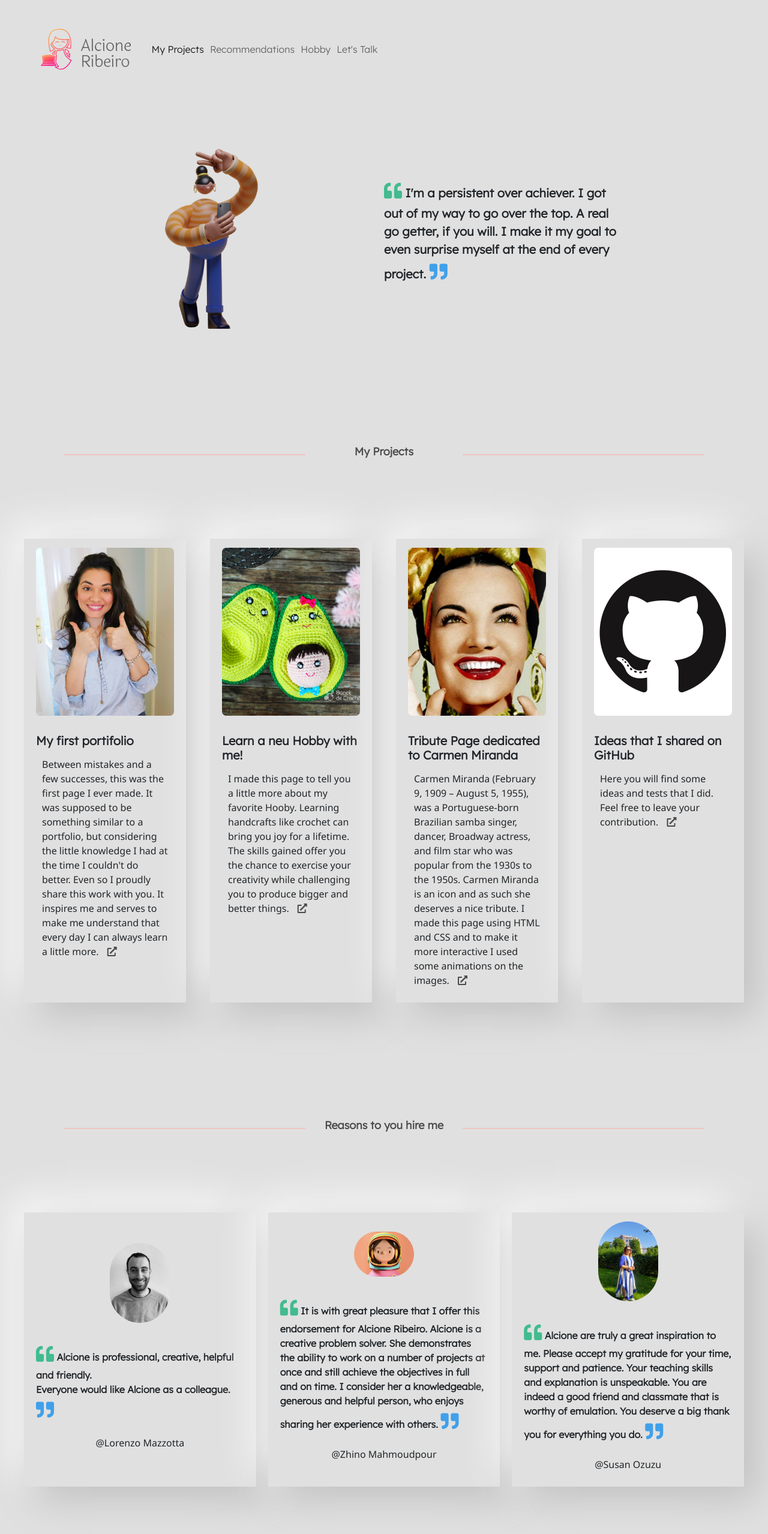
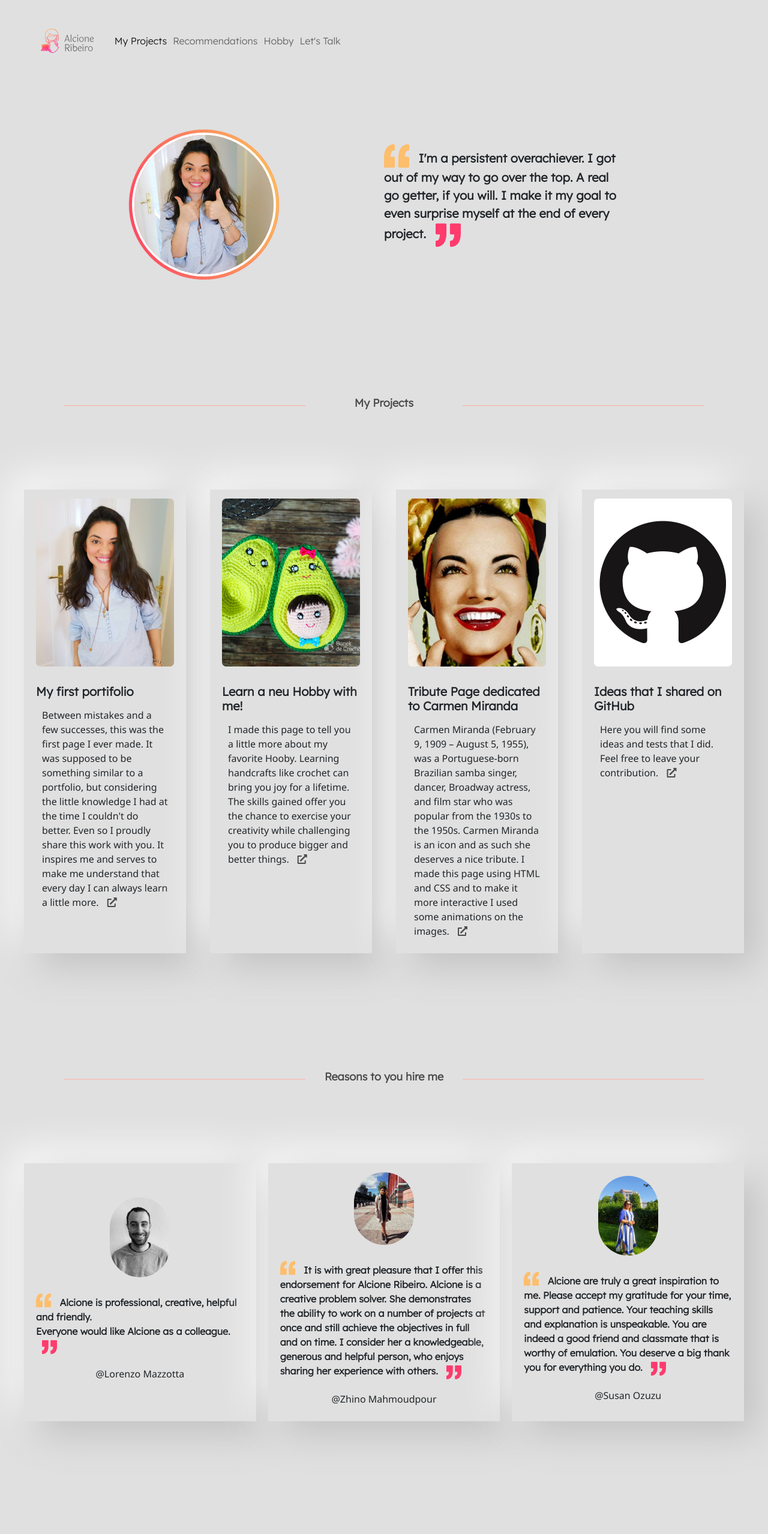
Before and after one commit to Acyony/page-portifolio-2021, a plain HTML site: page index.html in a window 1280 px wide. Shown: the top 2557 px of the page at 60% size. Drawn offline with nearby package versions, Linux system fonts and the light colour scheme.

Commit message:
Commmit Final

```diff
--- a/index.html
+++ b/index.html
@@ -22,7 +22,7 @@
 <body>
     <section class="container-page">
         <header>
-            <nav class="navbar navbar-expand-lg navbar-light bg-light">
+            <nav class="navbar navbar-expand-lg navbar-light">
                 <div class="container-fluid">
                     <a class="navbar-brand" href="#">
                         <img src="./assests/Alcione - Logo 1.svg" alt="Logo Blog Alcione">
@@ -60,13 +60,17 @@
             <div class="about-me-wrap">
 
                 <div class="about-me-image">
-                    <img src="./assests/about-img.png" alt="Photo Alcione">
+                    <div class="about-me-wrapper">
+                        <div class="about-me-gradient"></div>
+                        <img class="about-me-img" src="./assests/eu.jpeg" alt="Alcione Ribeiro">
+                    </div>
                 </div>
 
                 <div class="about-me">
-                    <p>
-                        I'm a persistent over achiever. I got out of my way to go over the top. A real go getter,
+                    <p><img class="quote quote-left" src="./assests/quotation-mark.svg" alt='"'>
+                        I'm a persistent overachiever. I got out of my way to go over the top. A real go getter,
                         if you will. I make it my goal to even surprise myself at the end of every project.
+                        <img class="quote quote-right" src="./assests/quotation-right-mark.svg" alt='"'>
                     </p>
                 </div>
 
@@ -84,8 +88,8 @@
                 <div class="project">
                     <div class="project--1">
 
-                        <a href="https://alcioneportifolio.netlify.app/" target="_blank"><img src="./assests/eu.jpeg"
-                                alt="Portifolio menu"></a>
+                        <a href="https://alcioneportifolio.netlify.app/" target="_blank"><img
+                                src="./assests/eu-post.jpeg" alt="Portifolio menu"></a>
 
 
                         <h2>My first portifolio</h2>
@@ -160,31 +164,41 @@
             <div class="comments">
 
                 <div class="comments--1">
-                    <img src="./assests/Lorenzo.jpeg" alt="Friend comment">
-                    <p> Alcione is professional, creative, helpful and friendly. <br>
+                    <img class="comment-image" src="./assests/Lorenzo.jpeg" alt="Friend comment">
+                    <p>
+                        <img class="quote-comment quote-left" src="./assests/quotation-mark.svg" alt='"'> Alcione is
+                        professional, creative, helpful and friendly. <br>
                         Everyone would like Alcione as a colleague.
+                        <img class="quote-comment quote-right" src="./assests/quotation-right-mark.svg" alt='"'>
                     </p>
                     <span>@Lorenzo Mazzotta</span>
                 </div>
                 <div class="comments--2">
-                    <img src="./assests/friend-2.png" alt="Friend comment">
-                    <p> It is with great pleasure that I offer this endorsement for Alcione Ribeiro.
+                    <img class="comment-image" src="./assests/Zhino.jpeg" alt="Zhino Mahmoudpour">
+                    <p>
+                        <img class="quote-comment quote-left" src="./assests/quotation-mark.svg" alt='"'> It is with
+                        great
+                        pleasure that I offer this endorsement for Alcione Ribeiro.
                         Alcione is a creative problem solver. She demonstrates the ability to work on a number of
                         projects at once and still achieve the objectives in full and on time. I consider her a
                         knowledgeable, generous and helpful person, who enjoys sharing her experience with others.
+                        <img class="quote-comment quote-right" src="./assests/quotation-right-mark.svg" alt='"'>
                     </p>
                     <span>@Zhino Mahmoudpour</span>
 
                 </div>
                 <div class="comments--3">
-                    <img src="./assests/Susan.jpeg" alt="Friend comment">
-                    <p> Alcione are truly a great inspiration to me. Please accept my gratitude for your time, support
+                    <img class="comment-image" src="./assests/Susan.jpeg" alt="Friend comment">
+                    <p>
+                        <img class="quote-comment quote-left" src="./assests/quotation-mark.svg" alt='"'>
+                        Alcione are truly a great inspiration to me. Please accept my gratitude for your time, support
                         and patience.
 
                         Your teaching skills and explanation is unspeakable.
 
                         You are indeed a good friend and classmate that is worthy of emulation. You deserve a big thank
                         you for everything you do.
+                        <img class="quote-comment quote-right" src="./assests/quotation-right-mark.svg" alt='"'>
                     </p>
                     <span>@Susan Ozuzu</span>
                 </div>
--- a/styles/_body.scss
+++ b/styles/_body.scss
@@ -2,10 +2,12 @@ body {
   font-size: 1.6rem;
   font-family: "Lexend", sans-serif;
   background-color: $secondary-color;
+  // background: url("../assests/bg.png") repeat;
+
 }
 
 .navbar {
-  background-color: transparent !important;
+  // background-color: transparent !important;
 }
 
 .navigation-bar-items {
@@ -13,7 +15,7 @@ body {
 }
 
 .navbar-brand img {
-  width: 15rem;
+  height: 4rem;
   margin: 0 2rem 0 2rem;
 }
 
@@ -25,16 +27,79 @@ body {
   font-weight: 600;
 }
 
-.about-me p::before {
-  content: "\f10d ";
-  @include font-awesome();
-  color: #42bb8f;
+
+.about-me-wrapper {
+  width: 250px;
+  height: 250px;
+  border-radius: 100%;
+  background: linear-gradient(135deg, rgba(253,190,109,1) 0%, rgba(255,59,109,1) 100%);
+  padding: 5px;
+  margin: 30px auto 0 auto;
+  position: relative;
+
 }
 
-.about-me p::after {
-  content: "\f10e ";
-  @include font-awesome();
-  color: #40a0ea;
+.about-me-gradient {
+  position: absolute;
+  left: 0;
+  top: 0;
+  height: 100%;
+  width: 100%;
+  border-radius: 100%;
+  background: linear-gradient(135deg, rgb(250, 207, 89) 0%, rgb(253, 51, 101) 100%);
+  animation: gradient-animation 1.5s linear infinite;
+}
+
+@keyframes gradient-animation {
+	from {
+		transform: rotate(0deg);
+	}
+	to {
+		transform: rotate(360deg);
+	}
+}
+
+.about-me-img {
+  position: absolute;
+  left: 5px;
+  top: 5px;
+  height: 240px;
+  width: 240px;
+  border-radius: 100%;
+  object-fit: cover;
+  border: 4px solid white;
+  transition: ease-in;
+  transition-duration: 0.1s;
+}
+
+.about-me-img:hover {
+  transform: scale(1.1)
+}
+
+// .about-me p::before {
+//   content: "\f10d ";
+//   @include font-awesome();
+//   color: #42bb8f;
+// }
+
+// .about-me p::after {
+//   content: "\f10e ";
+//   @include font-awesome();
+//   color: #40a0ea;
+// }
+
+
+.quote {
+  height: 42px;
+}
+
+.quote-left {
+ margin-right: 10px;
+ margin-top: -12px;
+}
+
+.quote-right {
+ margin-left: 10px;
 }
 
 h2 {
@@ -42,9 +107,7 @@ h2 {
   font-weight: 700;
 }
 
-.about-me-image img {
-  width: 35rem;
-}
+
 
 .project {
   @include grid-template();
@@ -99,9 +162,9 @@ h2 {
   border-radius: 7px;
 }
 
-.comments--1 img,
-.comments--2 img,
-.comments--3 img,
+.comments--1 .comment-image,
+.comments--2 .comment-image,
+.comments--3 .comment-image,
 .hobby--1 img,
 .hobby--2 img,
 .hobby--3 img {
@@ -111,18 +174,22 @@ h2 {
 }
 
 
-.comments p::before {
-  content: "\f10d ";
-  @include font-awesome();
-  color: #42bb8f;
-}
+// .comments p::before {
+//   content: "\f10d ";
+//   @include font-awesome();
+//   color: #42bb8f;
+// }
 
-.comments--1 p::after,
-.comments--2 p::after,
-.comments--3 p::after {
-  content: "\f10e ";
-  @include font-awesome();
-  color: #40a0ea;
+// .comments--1 p::after,
+// .comments--2 p::after,
+// .comments--3 p::after {
+//   content: "\f10e ";
+//   @include font-awesome();
+//   color: #40a0ea;
+// }
+
+.quote-comment {
+  height: 25px;
 }
 
 .project--1,
--- a/styles/_media-queries.scss
+++ b/styles/_media-queries.scss
@@ -18,6 +18,8 @@
   main {
     .about-me-wrap {
       height: 75vh;
+    margin-top: 12rem;
+
     }
 
     .about-me-image {
@@ -78,7 +80,6 @@
   .contact-wrap {
     display: flex;
     flex-direction: column;
-    // height: 95vh;
   }
 }
 
@@ -90,7 +91,8 @@
   }
 
   main {
-    margin-top: 8rem;
+
+    // margin-top: 8rem;
 
     .submit {
       margin-top: -3rem;
@@ -159,8 +161,6 @@
   }
 }
 
-
-
 @media (min-width: 991px) {
   .contact-wrap {
     height: 75vh;
```
Also changed, not shown: assests/Zhino.jpeg (added), assests/bg.png (added), assests/eu-post.jpeg (added), assests/quotation-mark.svg (added), assests/quotation-right-mark.svg (added), styles/main.css, 1 other file.
